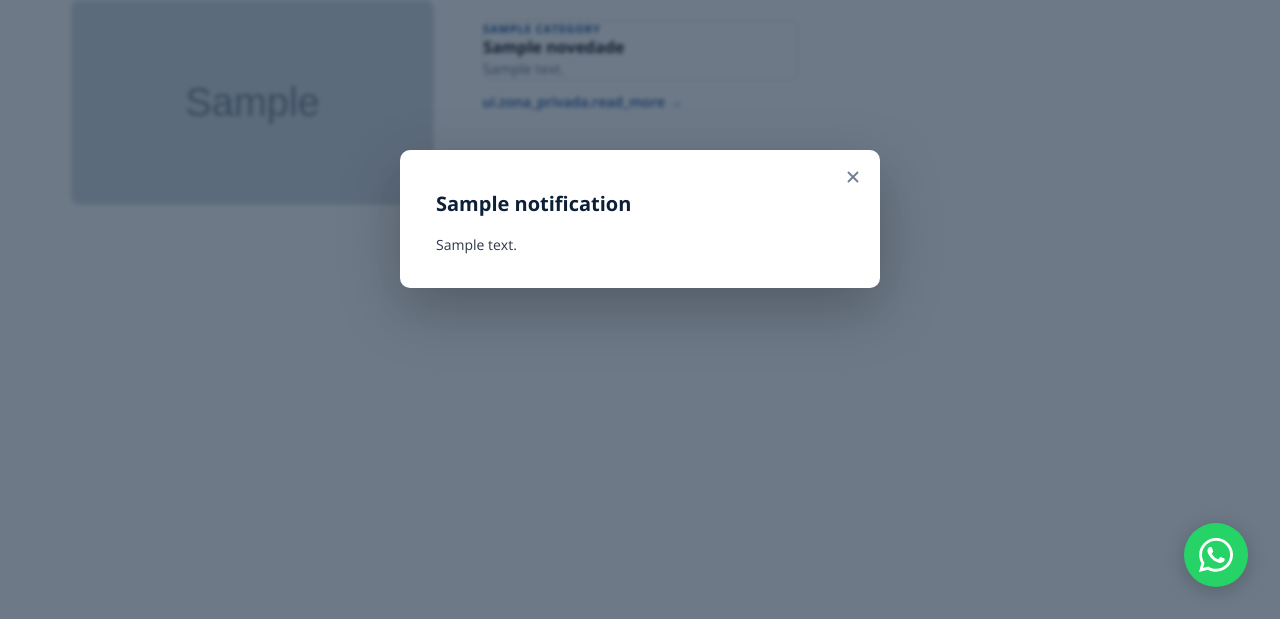
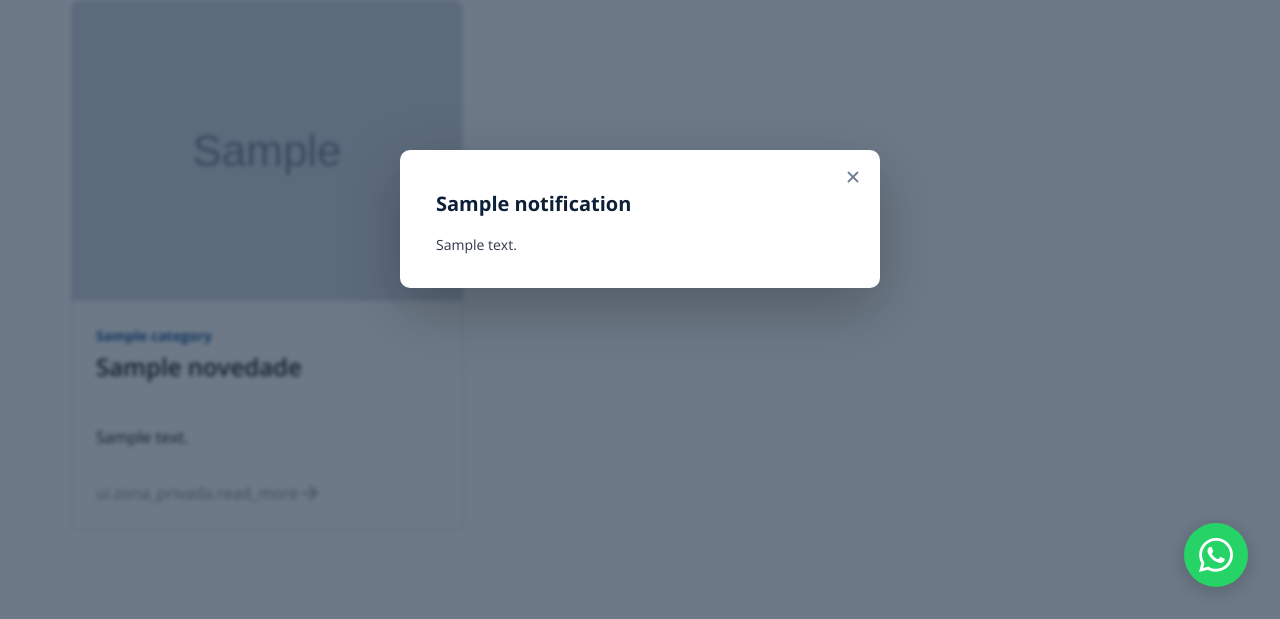
Before and after one commit to santiagoAbasto/GRANSASSO, a Laravel app: template resources/views/web/zona-privada/novedades/index.blade.php in a window 1280 px wide. Shown: the part 181-800 px from the top of the page. Run offline with Laravel 12, Linux system fonts and the light colour scheme; data comes from the database, SQL or seed files in the repository; the template is opened without the code that fills it: most values are stand-ins (such as "Sample title", 1, 10 or a date in 2020); grey boxes marked "Sample" are stand-in pictures; style sheets or scripts are compiled from the project's sources; parts of the project's set-up code (start-up, migrations or seed data) failed here and were passed over.

Commit message:
feat: estilos Figma en cards de novedades (392x540, imagen 300px, tipografía)
Co-Authored-By: Claude Sonnet 4.6 <noreply@anthropic.com>

```diff
--- a/resources/views/web/zona-privada/novedades/index.blade.php
+++ b/resources/views/web/zona-privada/novedades/index.blade.php
@@ -26,20 +26,17 @@
     @else
 
     {{-- Grid de novedades --}}
-    <div style="display:grid;grid-template-columns:repeat(3,1fr);gap:24px">
+    <div style="display:flex;flex-wrap:wrap;gap:24px">
 
         @foreach($novedades as $novedad)
-        <a href="{{ route('zona-privada.novedades.show', $novedad) }}" style="text-decoration:none;color:inherit;border-radius:8px;overflow:hidden;border:1px solid #E3E0E0;background:#fff;display:flex;flex-direction:column;cursor:pointer">
+        <a href="{{ route('zona-privada.novedades.show', $novedad) }}"
+           style="text-decoration:none;color:inherit;display:flex;width:392px;flex-direction:column;align-items:flex-start;border-radius:8px;border:1px solid #DDDDE0;overflow:hidden;flex-shrink:0">
 
             {{-- Imagen --}}
             @if($novedad->image)
-            <div style="width:100%;aspect-ratio:16/9;overflow:hidden;flex-shrink:0">
-                <img src="{{ Storage::url($novedad->image) }}"
-                     alt="{{ $novedad->getLocalizedTitle() }}"
-                     style="width:100%;height:100%;object-fit:cover">
-            </div>
+            <div style="height:300px;align-self:stretch;border-radius:8px 8px 0 0;background:url('{{ Storage::url($novedad->image) }}') lightgray 50% / cover no-repeat;flex-shrink:0"></div>
             @else
-            <div style="width:100%;aspect-ratio:16/9;background:#F4F6FA;display:flex;align-items:center;justify-content:center;flex-shrink:0">
+            <div style="height:300px;align-self:stretch;border-radius:8px 8px 0 0;background:#F4F6FA;display:flex;align-items:center;justify-content:center;flex-shrink:0">
                 <svg width="48" height="48" viewBox="0 0 24 24" fill="none" stroke="#C0C0C0" stroke-width="1.5">
                     <rect x="3" y="3" width="18" height="18" rx="2"/>
                     <circle cx="8.5" cy="8.5" r="1.5"/>
@@ -49,29 +46,33 @@
             @endif
 
             {{-- Contenido --}}
-            <div style="padding:20px 24px 24px;display:flex;flex-direction:column;flex:1;gap:8px">
+            <div style="padding:24px 24px 25px 24px;display:flex;flex-direction:column;align-items:flex-start;flex:1;width:100%;box-sizing:border-box">
 
                 @if($novedad->category)
-                <span style="font-family:'Open Sans',sans-serif;font-size:11px;font-weight:700;color:#1F589C;letter-spacing:0.08em;line-height:normal;text-transform:uppercase">
+                <span style="align-self:stretch;color:#1F589C;font-family:'Open Sans',sans-serif;font-size:14px;font-weight:700;line-height:150%">
                     {{ $novedad->category }}
                 </span>
                 @endif
 
-                <h3 style="font-family:'Open Sans',sans-serif;font-size:16px;font-weight:700;color:#1D1E20;line-height:140%;margin:0">
+                <h3 style="align-self:stretch;color:#1D1E20;font-family:'Open Sans',sans-serif;font-size:24px;font-weight:600;line-height:120%;margin:7px 0 0">
                     {{ $novedad->getLocalizedTitle() }}
                 </h3>
 
                 @php $excerpt = $novedad->getLocalizedExcerpt(); @endphp
                 @if($excerpt)
-                <p style="font-family:'Open Sans',sans-serif;font-size:14px;font-weight:400;color:#6B7280;line-height:150%;margin:0;flex:1">
-                    {{ Str::limit(strip_tags($excerpt), 120) }}
+                <p style="width:343px;height:40px;flex-shrink:0;color:#1D1E20;font-family:'Open Sans',sans-serif;font-size:16px;font-weight:400;line-height:150%;margin:43px 0 0;overflow:hidden">
+                    {{ Str::limit(strip_tags($excerpt), 80) }}
                 </p>
                 @endif
 
-                <a href="{{ route('zona-privada.novedades.show', $novedad) }}"
-                   style="font-family:'Open Sans',sans-serif;font-size:14px;font-weight:600;color:#1F589C;text-decoration:none;line-height:normal;margin-top:4px">
-                    {{ __('ui.zona_privada.read_more') }} →
-                </a>
+                <div style="display:flex;align-items:center;gap:0;margin-top:auto;padding-top:16px;opacity:0.5">
+                    <span style="color:#1D1E20;font-family:'Open Sans',sans-serif;font-size:16px;font-weight:400;line-height:150%">
+                        {{ __('ui.zona_privada.read_more') }}
+                    </span>
+                    <svg xmlns="http://www.w3.org/2000/svg" width="24" height="24" viewBox="0 0 24 24" fill="none">
+                        <path d="M12 4L10.59 5.41L16.17 11H4V13H16.17L10.59 18.59L12 20L20 12L12 4Z" fill="#414047"/>
+                    </svg>
+                </div>
 
             </div>
         </a>
```
